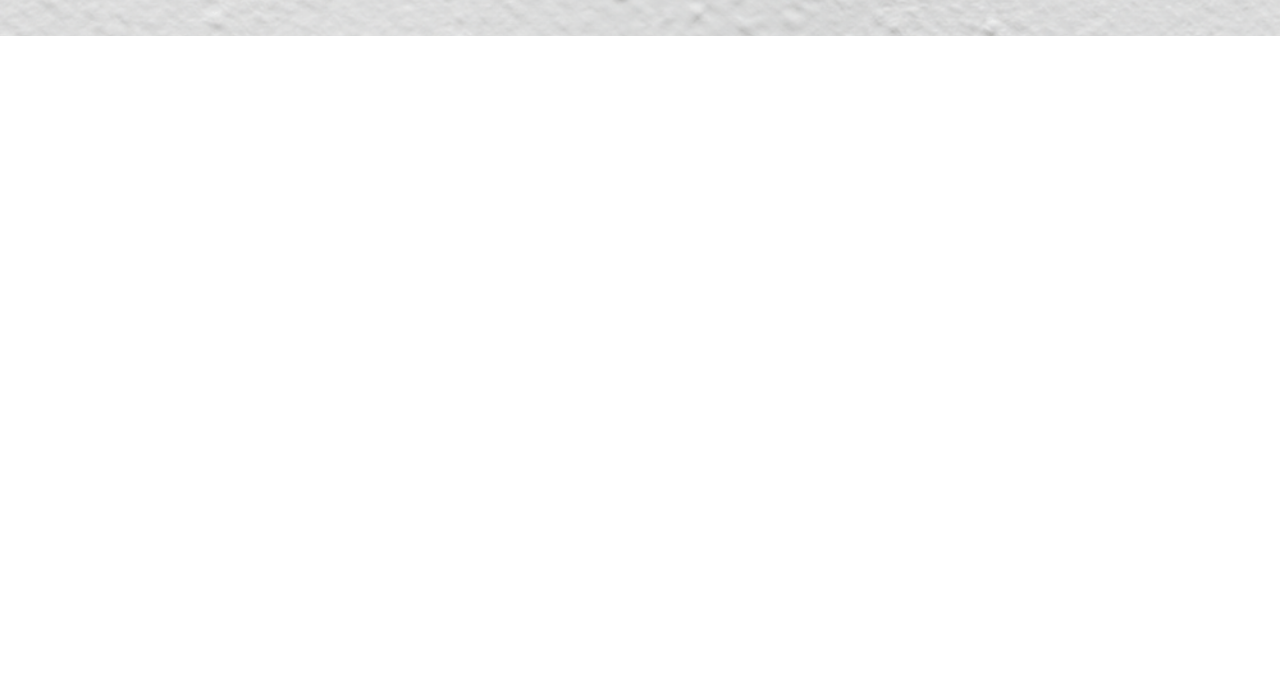
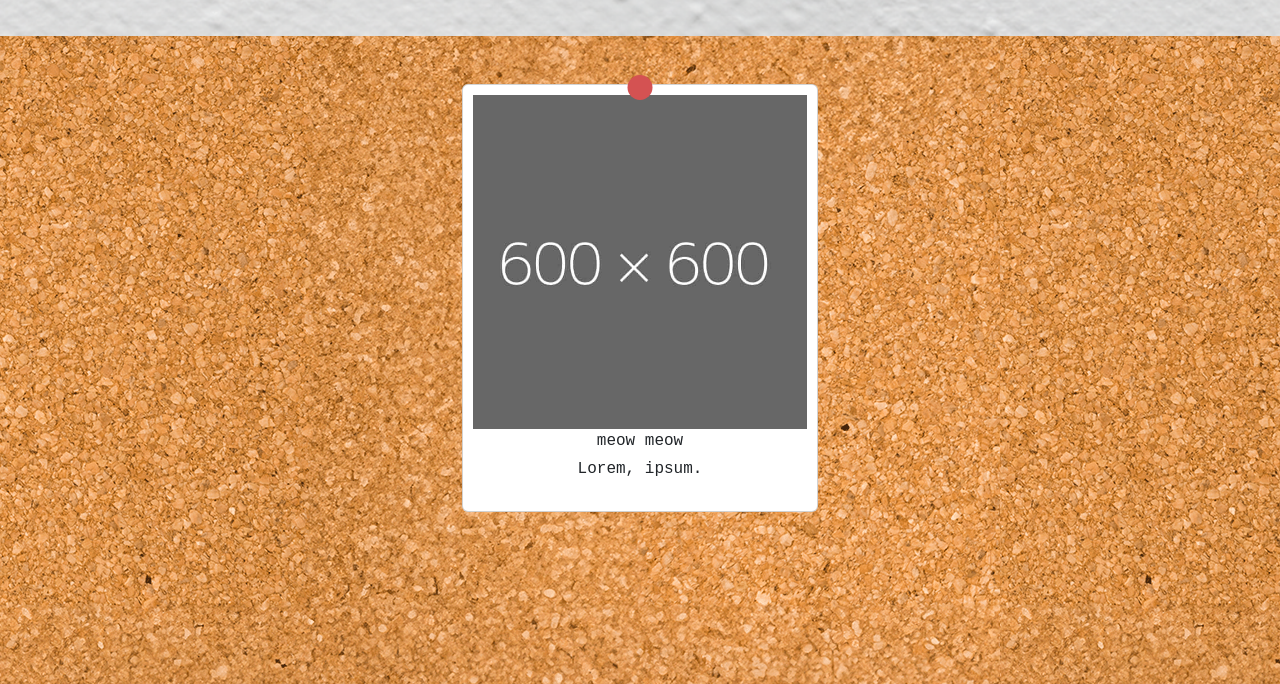
Before and after one commit to DanielePiccioni/js-photo-blog, a plain HTML site: page index.html in a window 1280 px wide. Shown: the part 116-800 px from the top of the page. Drawn offline with nearby package versions, Linux system fonts and the light colour scheme; a web font is replaced by a local one.

Commit message:
on html main with photo and  on css background with position tack and the padding white on card

```diff
--- a/assets/css/style.css
+++ b/assets/css/style.css
@@ -1,10 +1,31 @@
-*{
+* {
     margin: 0;
     padding: 0;
     box-sizing: border-box;
 }
 
-header{
+header {
     background-image: url(../img/wall.png);
     background-size: cover;
 }
+
+.sfondo {
+    background-image: url(../img/cork.png);
+    min-height: 100vh;
+}
+
+.card {
+    padding: 10px 10px 30px 10px;
+}
+
+.puntina {
+    position: absolute;
+    top: -10px;
+    left: 50%;
+    transform: translateX(-50%);
+    width: 25px;
+    height: 25px;
+    border-radius: 100%;
+    background: rgb(212, 82, 82);
+
+}
--- a/index.html
+++ b/index.html
@@ -21,6 +21,24 @@
                 '24</h1>
         </header>
 
+        <main class="sfondo py-5">
+            <div class="container">
+                <div class="row justify-content-center">
+                    <div class="col-md-4">
+                        <div class="card">
+                            <div class="puntina"></div>
+                            <img src="./assets/img/600x600-1.jpg" alt>
+                            <div class="text-center"
+                                style="font-family: 'Sometype Mono', monospace;">
+                                <p class="text-dark mb-1">meow meow</p>
+                                <p class="card-text">Lorem, ipsum.</p>
+                            </div>
+                        </div>
+                    </div>
+
+                </div>
+            </div>
+        </main>
 
         <script src="./assets/js/main.js"></script>
     </body>
```
Also changed, not shown: Screenshots/image.webp (added).
